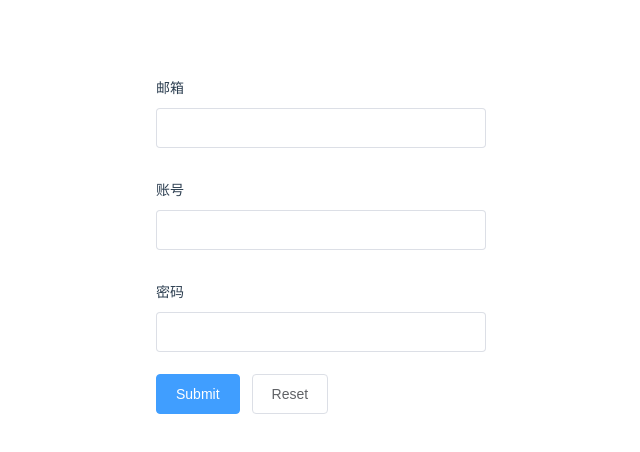
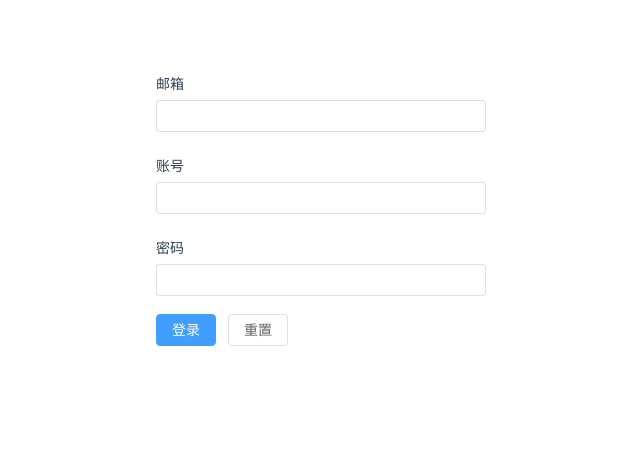
Before and after one commit to lifeng0402/codes, a Vue app in the folder vue3-element-plus-test/: page /#/login in a window 1280 px wide. Shown: the top 452 px of the page, without its empty margins (319-959 px from the left). Built offline with nearby package versions, Linux system fonts and the light colour scheme.

Commit message:
替换登录页面ui

```diff
--- a/vue3-element-plus-test/src/scss/register.scss
+++ b/vue3-element-plus-test/src/scss/register.scss
@@ -10,6 +10,7 @@
 }
 .title{
       font-size: 45px;
+      text-align: center;
 }
 .input{
       width: 90%;
--- a/vue3-element-plus-test/src/views/LoginView.vue
+++ b/vue3-element-plus-test/src/views/LoginView.vue
@@ -1,105 +1,107 @@
 <template>
       <div id="login">
             <div class="login-wrap">
-                  <el-form ref="ruleFormRef" :model="ruleForm" status-icon :rules="rules" class="demo-ruleForm" size="large">
+                  <el-form :model="ruleForm" status-icon :rules="rules" ref="ruleForm" class="demo-ruleForm" size="medium">
+
                         <el-form-item prop="pass">
                               <label>邮箱</label>
-                              <el-input v-model="ruleForm.pass" type="password" autocomplete="off" />
+                              <el-input type="password" v-model="ruleForm.pass" autocomplete="off"></el-input>
                         </el-form-item>
 
                         <el-form-item prop="checkPass">
                               <label>账号</label>
-                              <el-input v-model="ruleForm.checkPass" type="password" autocomplete="off" />
+                              <el-input type="password" v-model="ruleForm.checkPass" autocomplete="off"></el-input>
                         </el-form-item>
 
                         <el-form-item prop="age">
                               <label>密码</label>
-                              <el-input v-model.number="ruleForm.age" />
+                              <el-input v-model.number="ruleForm.age"></el-input>
                         </el-form-item>
+
                         <el-form-item>
-                              <el-button type="primary" @click="submitForm(ruleFormRef)">Submit</el-button>
-                              <el-button @click="resetForm(ruleFormRef)">Reset</el-button>
+                              <el-button type="primary" @click="submitForm('ruleForm')">登录</el-button>
+                              <el-button @click="resetForm('ruleForm')">重置</el-button>
                         </el-form-item>
                   </el-form>
             </div>
       </div>
 </template>
-
-<script lang="ts" setup>
-import { reactive, ref } from 'vue'
-import type { FormInstance } from 'element-plus'
-
-const ruleFormRef = ref<FormInstance>()
-
-const checkAge = (rule: any, value: any, callback: any) => {
+<script>
+export default {
+      data() {
+            var checkAge = (rule, value, callback) => {
                   if (!value) {
-            return callback(new Error('Please input the age'))
+                        return callback(new Error('年龄不能为空'));
                   }
                   setTimeout(() => {
                         if (!Number.isInteger(value)) {
-                  callback(new Error('Please input digits'))
+                              callback(new Error('请输入数字值'));
                         } else {
                               if (value < 18) {
-                        callback(new Error('Age must be greater than 18'))
+                                    callback(new Error('必须年满18岁'));
                               } else {
-                        callback()
+                                    callback();
                               }
                         }
-      }, 1000)
+                  }, 1000);
+            };
+            var validatePass = (rule, value, callback) => {
+                  if (value === '') {
+                        callback(new Error('请输入密码'));
+                  } else {
+                        if (this.ruleForm.checkPass !== '') {
+                              this.$refs.ruleForm.validateField('checkPass');
                         }
-
-const validatePass = (rule: any, value: any, callback: any) => {
+                        callback();
+                  }
+            };
+            var validatePass2 = (rule, value, callback) => {
                   if (value === '') {
-            callback(new Error('Please input the password'))
+                        callback(new Error('请再次输入密码'));
+                  } else if (value !== this.ruleForm.pass) {
+                        callback(new Error('两次输入密码不一致!'));
                   } else {
-            if (ruleForm.checkPass !== '') {
-                  if (!ruleFormRef.value) return
-                  ruleFormRef.value.validateField('checkPass', () => null)
+                        callback();
                   }
-            callback()
+            };
+            return {
+                  ruleForm: {
+                        pass: '',
+                        checkPass: '',
+                        age: ''
+                  },
+                  rules: {
+                        pass: [
+                              { validator: validatePass, trigger: 'blur' }
+                        ],
+                        checkPass: [
+                              { validator: validatePass2, trigger: 'blur' }
+                        ],
+                        age: [
+                              { validator: checkAge, trigger: 'blur' }
+                        ]
+                  }
+            };
+      },
+      methods: {
+            submitForm(formName) {
+                  this.$refs[formName].validate((valid) => {
+                        if (valid) {
+                              alert('submit!');
+                        } else {
+                              console.log('error submit!!');
+                              return false;
+                        }
+                  });
+            },
+            resetForm(formName) {
+                  this.$refs[formName].resetFields();
             }
       }
-const validatePass2 = (rule: any, value: any, callback: any) => {
-      if (value === '') {
-            callback(new Error('Please input the password again'))
-      } else if (value !== ruleForm.pass) {
-            callback(new Error("Two inputs don't match!"))
-      } else {
-            callback()
-      }
-}
-
-const ruleForm = reactive({
-      pass: '',
-      checkPass: '',
-      age: '',
-})
-
-const rules = reactive({
-      pass: [{ validator: validatePass, trigger: 'blur' }],
-      checkPass: [{ validator: validatePass2, trigger: 'blur' }],
-      age: [{ validator: checkAge, trigger: 'blur' }],
-})
-
-const submitForm = (formEl: FormInstance | undefined) => {
-      if (!formEl) return
-      formEl.validate((valid) => {
-            if (valid) {
-                  console.log('submit!')
-            } else {
-                  console.log('error submit!')
-                  return false
-            }
-      })
-}
-
-const resetForm = (formEl: FormInstance | undefined) => {
-      if (!formEl) return
-      formEl.resetFields()
 }
 </script>
 <style scoped>
-.login-wrap{
+.login-wrap {
       margin: auto;
       width: 330px;
 }
--- a/vue3-element-plus-test/src/views/RegisterView.vue
+++ b/vue3-element-plus-test/src/views/RegisterView.vue
@@ -29,13 +29,13 @@
             return {
                   fields: [
                         {
-                              title: "账号",
-                              required: true,
+                              title: "邮箱",
+                              required: false,
                               type: "text"
                         },
                         {
-                              title: "邮箱地址",
-                              required: false,
+                              title: "账号",
+                              required: true,
                               type: "text"
                         },
                         {
```
Lines whose indentation alone changed are shown as unchanged.
